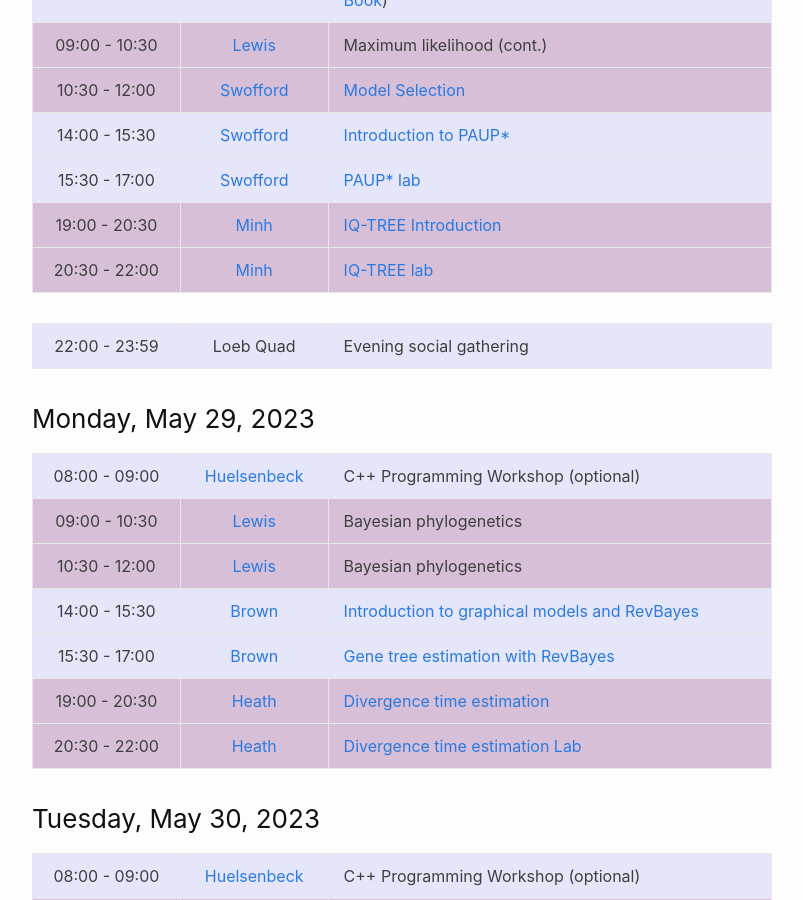
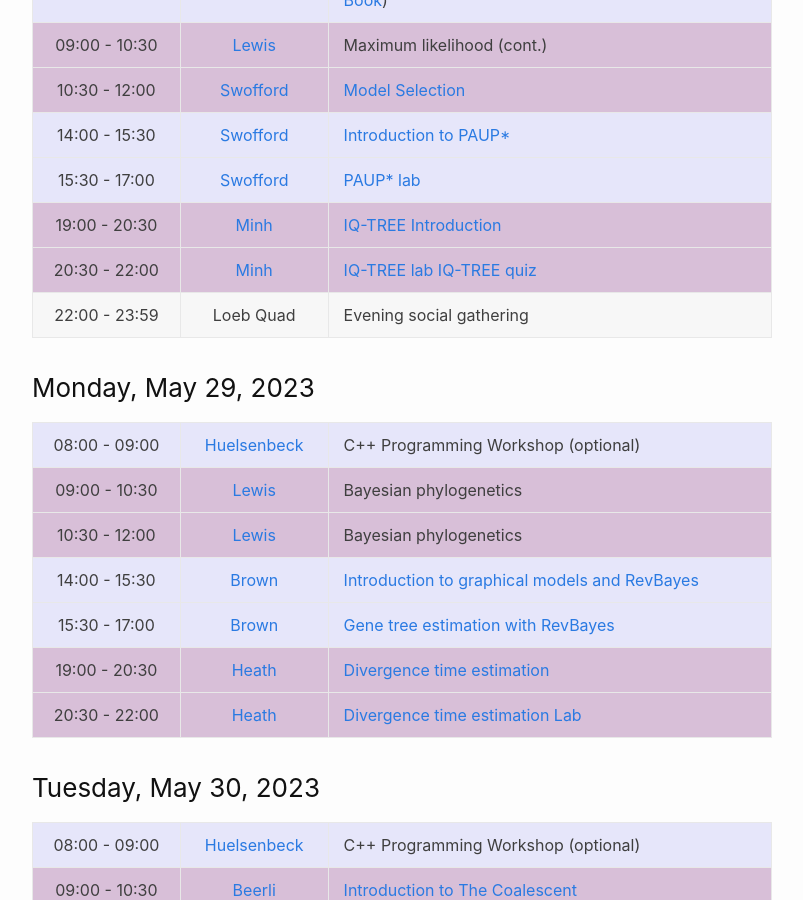
Before and after one commit to molevolworkshop/molevolworkshop.github.io, a Jekyll site: the page built from schedule.md, in a window 1280 px wide and 900 px high, scrolled down 1121 px. Shown: the whole window, without its empty margins (238-1041 px from the left). Built offline with Jekyll 4.4.1, drawn with Linux system fonts in a browser that asks for light colours.

Commit message:
added minh bui quiz link

```diff
--- a/schedule.md
+++ b/schedule.md
@@ -44,13 +44,7 @@
  14:00 - 15:30 | [Swofford](/faculty-swofford/)       | [Introduction to PAUP*](http://paup.phylosolutions.com/)
  15:30 - 17:00 | [Swofford](/faculty-swofford/)       | [PAUP* lab](/faculty/swofford/pdf/modsel-sim-tutorial.html)
  19:00 - 20:30 | [Minh](/faculty-minh/)               | [IQ-TREE Introduction]({{ site.baseurl }}/faculty/bui/pdf/Minh-2019-lecture-material-opt.pdf)
- 20:30 - 22:00 | [Minh](/faculty-minh/)               | [IQ-TREE lab](http://www.iqtree.org/workshop/molevol2023)
-{:.daily-schedule-cpp}
-
-{% comment %}
-, [tutorial solution]({{ site.baseurl }}/faculty/bui/pdf/Minh_2019_Tutorial-solutions-opt.pdf)
-{% endcomment %}
-
+ 20:30 - 22:00 | [Minh](/faculty-minh/)               | [IQ-TREE lab](http://www.iqtree.org/workshop/molevol2023) [IQ-TREE quiz](https://docs.google.com/forms/d/e/1FAIpQLScOaOwUZMof9GxTVzE0zDoqr9xWNUWRtNHUmQgZExU2hIEi0w/formResponse)
  22:00 - 23:59 | Loeb Quad                            | Evening social gathering
 {:.daily-schedule-cpp}
 
```
